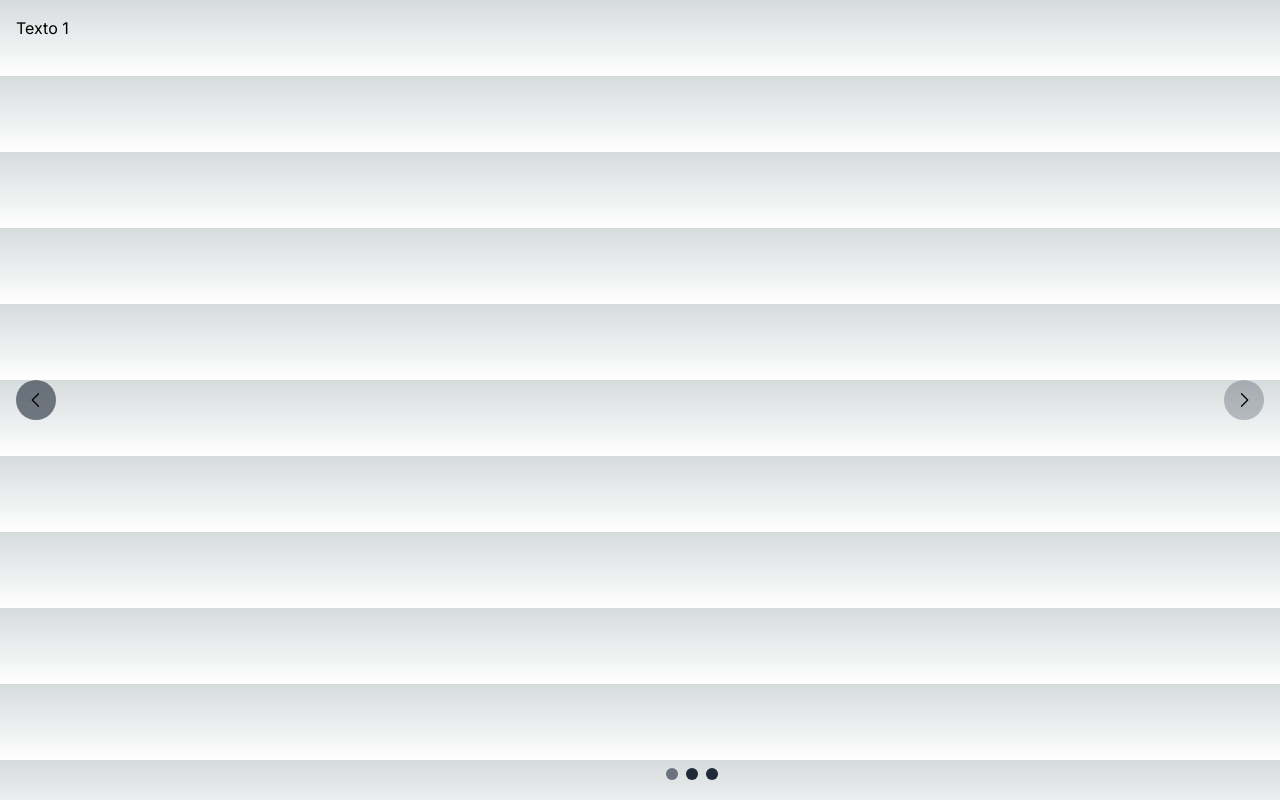
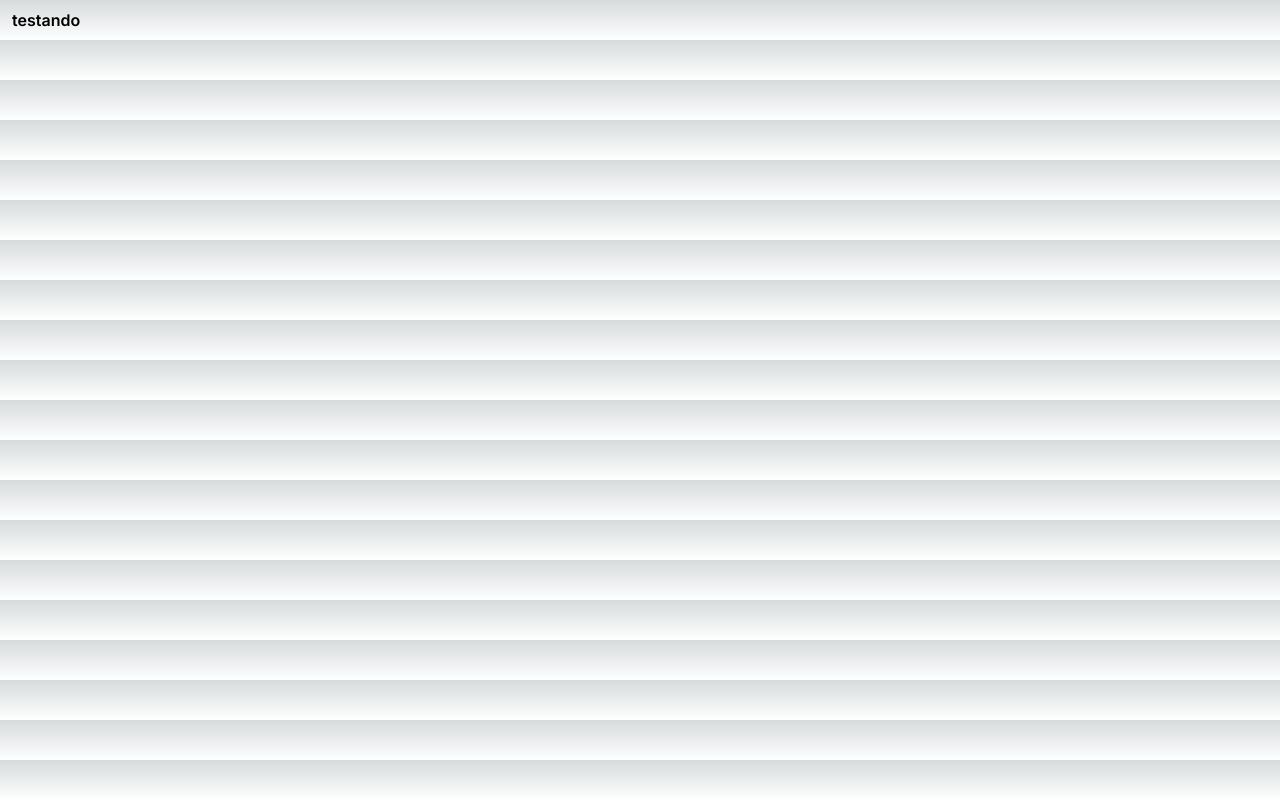
Before and after one commit to devpabloh/projeto-kinoFilmesV1, a Next.js app in the folder filmeskino/: page / in a window 1280 px wide. Built offline with nearby package versions, Linux system fonts and the light colour scheme.

Commit message:
git commit -m ":sparkles: feat: Criando componente de botão"

```diff
--- a/filmeskino/src/app/page.tsx
+++ b/filmeskino/src/app/page.tsx
@@ -3,13 +3,10 @@ import Grid from "@/components/template/Grid";
 import Container from "@/components/template/Container";
 import Wrap from "@/components/template/Wrap";
 import Carrossel from "@/components/template/Carrossel";
+import Botao from "@/components/template/Botao";
 
 export default function Home() {
   return (
-    <Carrossel slideAutomatico>
-      <p>Texto 1</p>
-      <p>Texto 2</p>
-      <p>Texto 3</p>
-    </Carrossel>
+    <Botao texto="testando"/>
   );
 }
--- /dev/null
+++ b/filmeskino/src/components/template/Botao.tsx
@@ -0,0 +1,16 @@
+import mergeClasses from "@/utils/mergeClasses";
+
+interface BotaoProps{
+    texto: string,
+    icon?: React.JSX.Element
+    className?: string
+}
+
+export default function Botao({texto, className, icon}:BotaoProps){
+    return(
+        <button type="button" className={mergeClasses(`flex gap-1 items-center justify-center px-3 py-2 font-semibold rounded-lg hover:brightness-75 hover:transition-all bg-red-kino`)}>
+            {texto}
+            {icon}
+        </button>
+    )
+}
```
